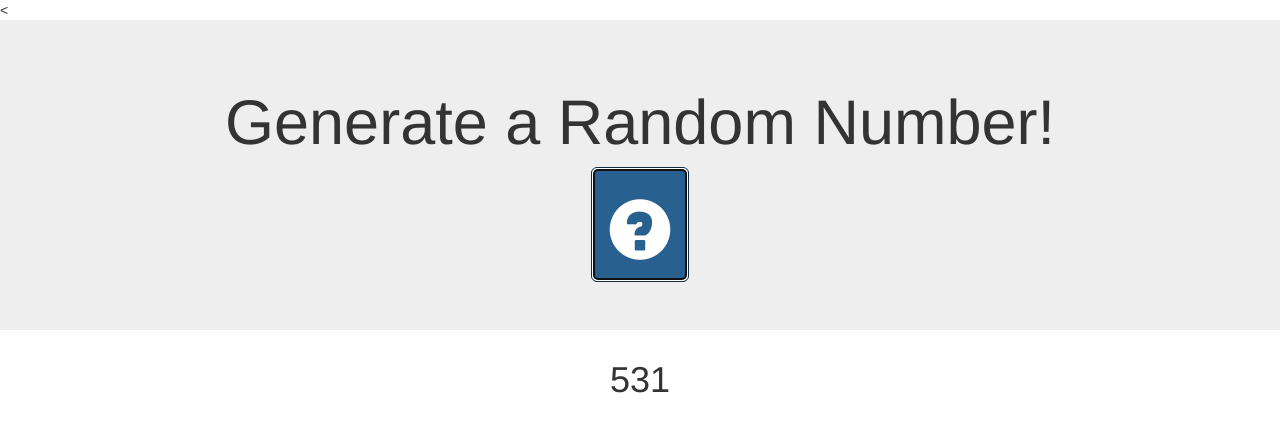
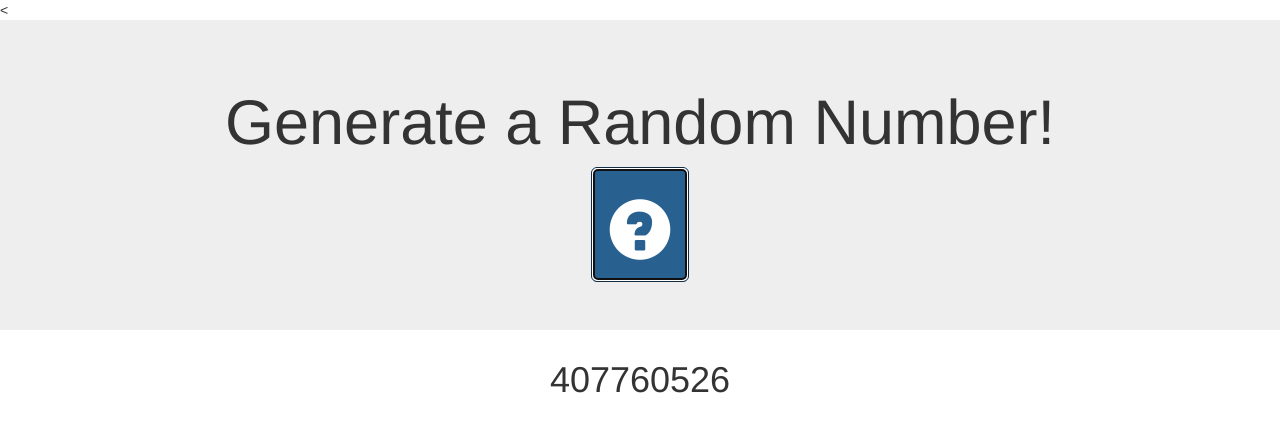
Before and after one commit to KC0NUG/LotteryNumbers, a plain HTML site: page index.html in a window 1280 px wide. Both pictures are taken after a click on the button 639 px from the left and 224 px from the top of the page. Drawn offline with nearby package versions, Linux system fonts and the light colour scheme.

Commit message:
final project

```diff
--- a/index.html
+++ b/index.html
@@ -2,7 +2,7 @@
 <html lang="en">
 <head>
   <meta charset="UTF-8">
-  <title>Random Lottery</title>
+  <title>Trigger Random</title>
 
   <!-- Added link to the jQuery Library -->
   <script src="https://cdnjs.cloudflare.com/ajax/libs/jquery/3.2.1/jquery.min.js"></script>
@@ -35,10 +35,27 @@
 
       // CREATE THE MISSING CODE HERE. Your code should add content to the random-number div.
 
+      var num = 0;
+
       $("#random-button").on("click", function() {
+
+        var numString = "";
+
         // ... we generate random number.
-        $("#random-number").text(Math.floor(Math.random() * 1000));
+        for (var i = 0; i < 9; i++) {
+          num = Math.floor(Math.random() * 9);
+          numString += num;
+        }
+        $("#random-number").prepend("<div>" + numString + "</div>");
       });
+
+
+      // 9 Digit number solution........
+
+      // $("#random-button").on("click", function() {
+      //   // ... we generate random number.
+      //   $("#random-number").prepend("<div>" + Math.floor(100000000 + Math.random() * 900000000) + "</div>");
+      // });
 
     });
 
```
